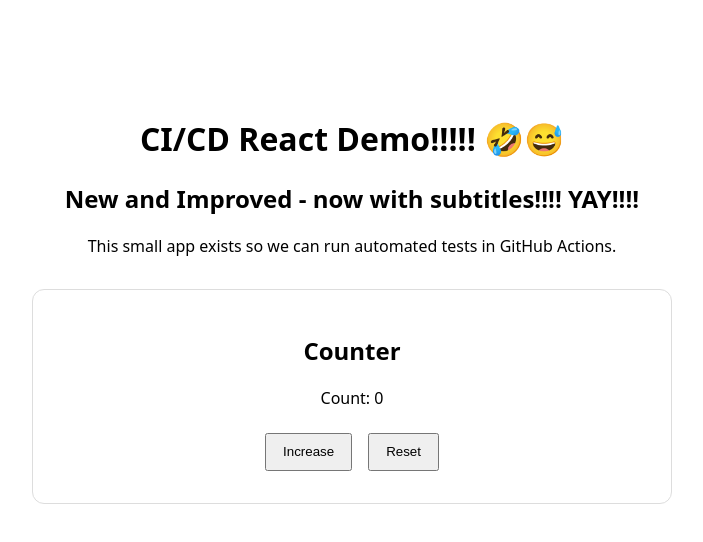
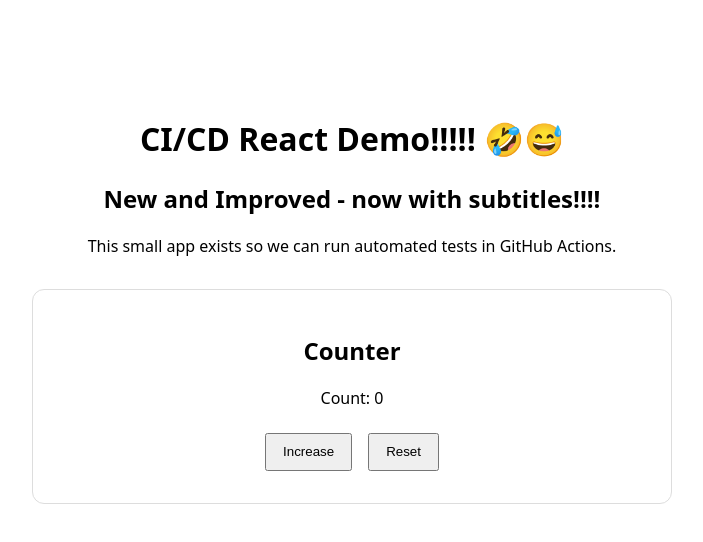
Before and after one commit to FLAG-PRO-TECNICOS/cicd-demo, a React (Vite) app: page / in a window 1280 px wide. Shown: the top 542 px of the page, without its empty margins (288-991 px from the left). Built offline with nearby package versions, Linux system fonts and the light colour scheme.

Commit message:
removed yay

```diff
--- a/src/App.jsx
+++ b/src/App.jsx
@@ -6,7 +6,7 @@ function App() {
   return (
     <main className="app">
       <h1>CI/CD React Demo!!!!! 🤣😅</h1>
-      <h2>New and Improved - now with subtitles!!!! YAY!!!!</h2>
+      <h2>New and Improved - now with subtitles!!!!</h2>
 
       <p>
         This small app exists so we can run automated tests in GitHub Actions.
```
